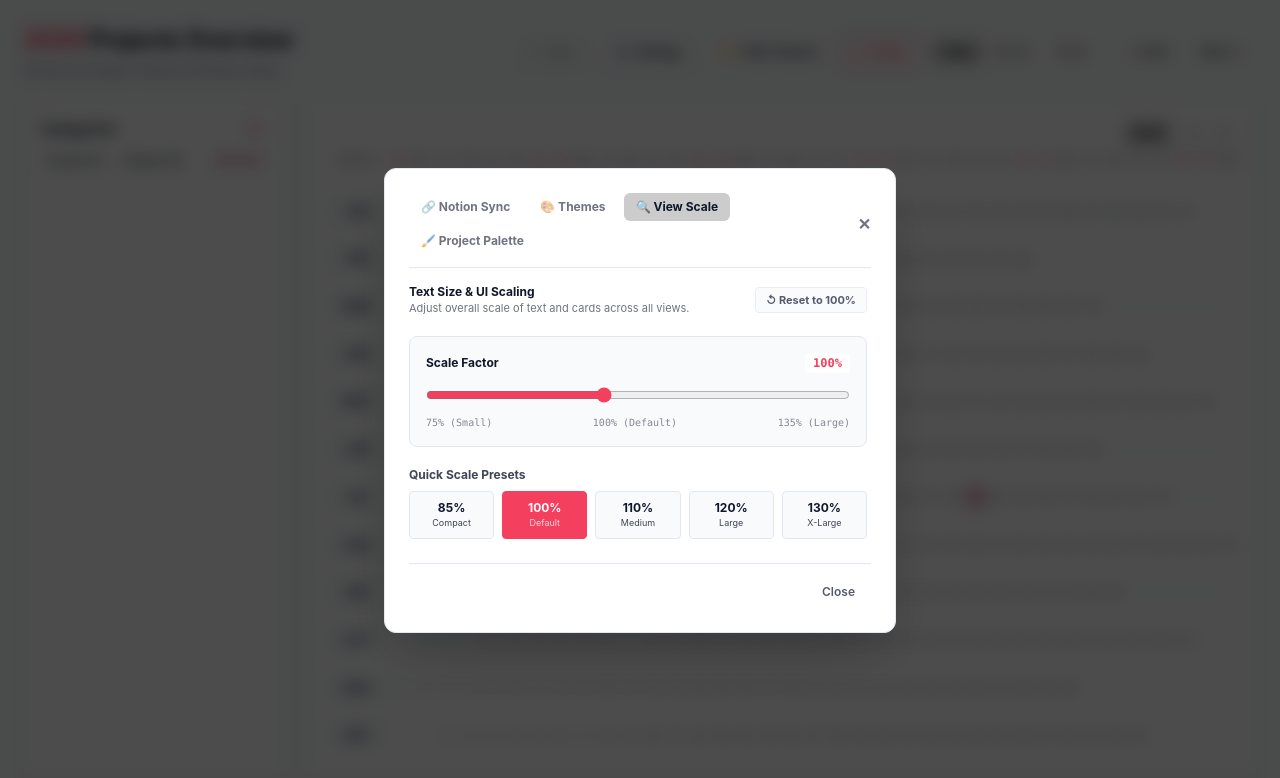
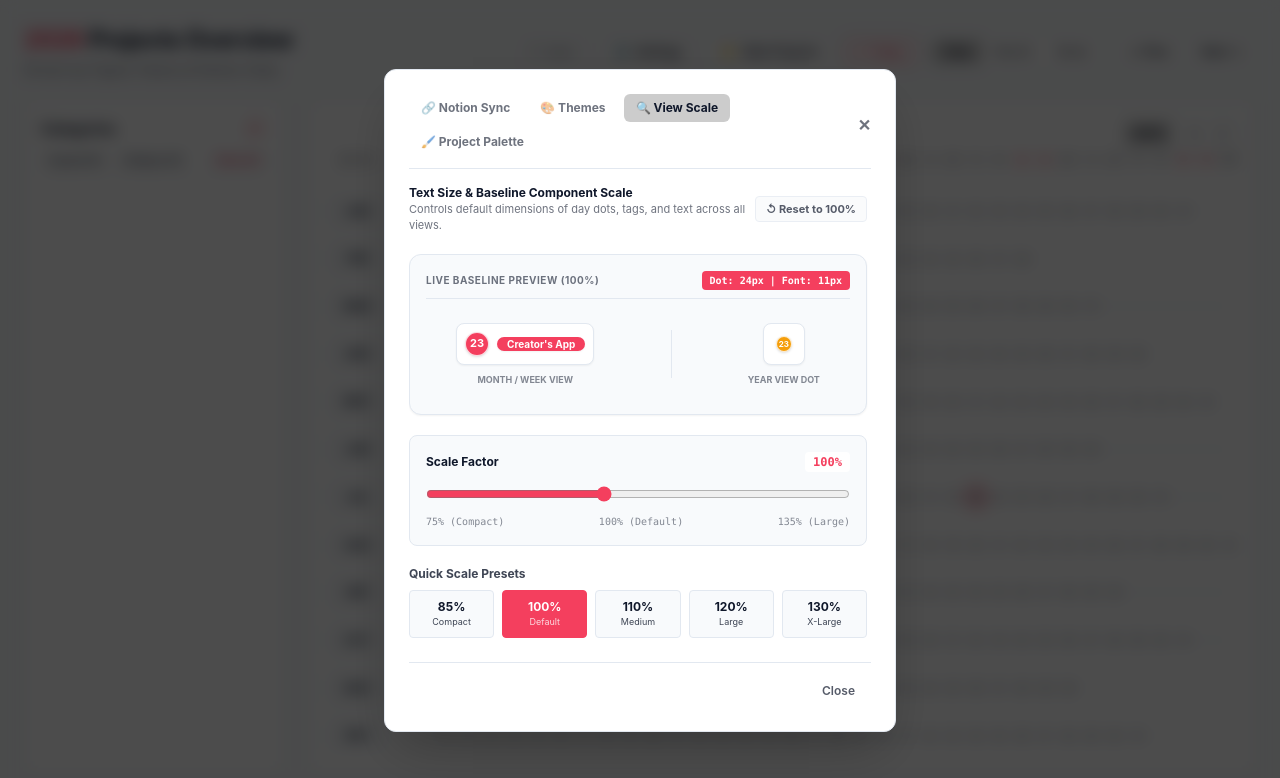
Before and after one commit to formfiberstudio-pixel/creator-timeline, a React (Vite) app: page / in a window 1280 px wide. Both pictures are taken after a click on the button "🔍 View Scale". Shown: the top 778 px of the page. Built offline with nearby package versions, Linux system fonts and the light colour scheme.

Commit message:
refine view scale

```diff
--- a/src/App.jsx
+++ b/src/App.jsx
@@ -184,7 +184,8 @@ function WeekDayColumn({
   hoveredProjectTitle,
   setHoveredProjectTitle,
   setSelectedLogModal,
-  getDotColor
+  getDotColor,
+  scaleFactor
 }) {
   const scrollRef = useRef(null);
   const [canScrollUp, setCanScrollUp] = useState(false);
@@ -202,6 +203,8 @@ function WeekDayColumn({
   }, [logs, weekCardHeight]);
 
   const hasLog = logs.length > 0;
+  const dotPx = Math.round(24 * scaleFactor);
+  const dotFontPx = Math.round(11 * scaleFactor);
 
   return (
     <div
@@ -221,18 +224,24 @@ function WeekDayColumn({
         style={{ borderColor: 'var(--theme-border)', backgroundColor: 'var(--theme-bg)' }}
       >
         <div
-          className={`w-6 h-6 rounded-full flex items-center justify-center text-[11px] font-bold text-white shadow-sm border transition-all ${
+          className={`rounded-full flex items-center justify-center font-bold text-white shadow-sm border transition-all ${
             hasLog ? 'border-white/80' : 'border-zinc-700/30 text-zinc-400'
           } ${isTodayDate && !hasLog ? 'ring-2 ring-[var(--theme-primary)] text-white' : ''}`}
-          style={{ backgroundColor: hasLog ? displayDotHex : (isTodayDate ? 'var(--theme-primary)' : undefined) }}
+          style={{
+            width: `${dotPx}px`,
+            height: `${dotPx}px`,
+            fontSize: `${dotFontPx}px`,
+            backgroundColor: hasLog ? displayDotHex : (isTodayDate ? 'var(--theme-primary)' : undefined)
+          }}
         >
           {slot.dayNum}
         </div>
 
         {logs.length > 1 && (
           <span
-            className="text-[10px] font-bold px-1.5 py-0.5 rounded-full border"
+            className="font-bold px-1.5 py-0.5 rounded-full border"
             style={{
+              fontSize: `${Math.round(10 * scaleFactor)}px`,
               backgroundColor: 'var(--theme-secondary-20, rgba(245, 158, 11, 0.2))',
               color: 'var(--theme-secondary)',
               borderColor: 'var(--theme-secondary)'
@@ -295,8 +304,8 @@ function WeekDayColumn({
                 {/* Pill Project Tag */}
                 <div className="relative z-10 flex items-center gap-1.5 pointer-events-none">
                   <span
-                    className="inline-flex items-center text-[9px] sm:text-[10px] font-bold text-white px-2 py-0.5 rounded-full backdrop-blur-sm truncate max-w-full leading-none shadow-xs"
-                    style={{ backgroundColor: logDotHex }}
+                    className="inline-flex items-center font-bold text-white px-2 py-0.5 rounded-full backdrop-blur-sm truncate max-w-full leading-none shadow-xs"
+                    style={{ backgroundColor: logDotHex, fontSize: `${Math.round(10 * scaleFactor)}px` }}
                   >
                     {log.Projects}
                   </span>
@@ -304,7 +313,10 @@ function WeekDayColumn({
 
                 {/* Translucent Title Overlay */}
                 <div className="relative z-10 mt-auto">
-                  <div className="text-[10px] sm:text-[11px] font-bold text-white bg-black/40 p-1.5 rounded-sm backdrop-blur-sm line-clamp-2 leading-tight">
+                  <div
+                    className="font-bold text-white bg-black/40 p-1.5 rounded-sm backdrop-blur-sm line-clamp-2 leading-tight"
+                    style={{ fontSize: `${Math.round(11 * scaleFactor)}px` }}
+                  >
                     {log.title}
                   </div>
                 </div>
@@ -312,7 +324,7 @@ function WeekDayColumn({
             );
           })
         ) : (
-          <div className="h-full flex items-center justify-center text-[10px] italic opacity-40">
+          <div className="h-full flex items-center justify-center italic opacity-40" style={{ fontSize: `${Math.round(10 * scaleFactor)}px` }}>
             No entries
           </div>
         )}
@@ -368,6 +380,16 @@ function App() {
   useEffect(() => {
     localStorage.setItem('notionWidgetViewScale', viewScale);
   }, [viewScale]);
+
+  const scaleFactor = viewScale / 100;
+
+  // Derived baseline component dimensions based on viewScale
+  const monthDotPx = Math.round(24 * scaleFactor);
+  const monthDotFontPx = Math.round(11 * scaleFactor);
+  const yearDotPx = Math.round(16 * scaleFactor);
+  const yearDotFontPx = Math.round(8 * scaleFactor);
+  const cardTitleFontPx = Math.round(11 * scaleFactor);
+  const projectTagFontPx = Math.round(10 * scaleFactor);
 
   // --- THEME MANAGER STATE ---
   const [customThemes, setCustomThemes] = useState(() => {
@@ -902,7 +924,6 @@ function App() {
     '--theme-text': currentThemeColors.text,
     '--theme-primary': currentThemeColors.primary,
     '--theme-secondary': currentThemeColors.secondary,
-    fontSize: `${viewScale}%`,
   };
 
   return (
@@ -1055,7 +1076,7 @@ function App() {
                 return (
                   <div key={type} className="border rounded-md overflow-hidden shrink-0 shadow-sm" style={{ borderColor: categoryBorderColor, backgroundColor: 'var(--theme-card)' }}>
                     <div onClick={() => toggleTypeAccordion(type)} className="text-[10px] font-bold uppercase tracking-wider p-2.5 flex items-center justify-between cursor-pointer transition-colors hover:opacity-80">
-                      <span className="tracking-wide font-black">{type}</span>
+                      <span className="tracking-wide font-black" style={{ fontSize: `${Math.round(10 * scaleFactor)}px` }}>{type}</span>
                       <span className="text-[9px] font-mono opacity-60">{isHidden ? '▼' : '▲'}</span>
                     </div>
                     {!isHidden && (
@@ -1075,9 +1096,10 @@ function App() {
                               style={{
                                 backgroundColor: 'var(--theme-bg)',
                                 borderColor: isHovered || isSelected ? 'var(--theme-secondary)' : 'var(--theme-border)',
-                                opacity: dynamicFilterActive && !isSelected && !isHovered ? 0.35 : 1
+                                opacity: dynamicFilterActive && !isSelected && !isHovered ? 0.35 : 1,
+                                fontSize: `${Math.round(12 * scaleFactor)}px`
                               }}
-                              className={`text-xs p-2.5 rounded border transition-all cursor-pointer flex items-center gap-2 ${
+                              className={`p-2.5 rounded border transition-all cursor-pointer flex items-center gap-2 ${
                                 isHovered ? 'ring-1 ring-[var(--theme-secondary)] scale-[1.02] font-bold z-10 relative' : ''
                               }`}
                             >
@@ -1107,7 +1129,7 @@ function App() {
             <div className="flex flex-col h-full w-full min-h-0">
               <div className="flex items-center gap-2 mb-2 shrink-0">
                 <div className="w-5 shrink-0" />
-                <div className="grid w-full flex-1 text-center text-xs font-semibold uppercase tracking-wider" style={{ gridTemplateColumns: 'repeat(7, minmax(0, 1fr))', gap: `${gap}px` }}>
+                <div className="grid w-full flex-1 text-center font-semibold uppercase tracking-wider" style={{ gridTemplateColumns: 'repeat(7, minmax(0, 1fr))', gap: `${gap}px`, fontSize: `${Math.round(12 * scaleFactor)}px` }}>
                   {['Sun', 'Mon', 'Tue', 'Wed', 'Thu', 'Fri', 'Sat'].map((day, idx) => (
                     <div key={day} className={idx === 0 || idx === 6 ? 'font-bold' : 'opacity-60'} style={{ color: idx === 0 || idx === 6 ? 'var(--theme-primary)' : undefined }}>{day}</div>
                   ))}
@@ -1164,10 +1186,15 @@ function App() {
                             {/* Top row container */}
                             <div className="absolute top-2 left-2 right-2 flex items-center gap-1.5 z-10 pointer-events-none">
                               <div
-                                className={`w-6 h-6 rounded-full flex items-center justify-center text-[11px] font-bold text-white shadow-sm border transition-opacity duration-200 pointer-events-auto relative shrink-0 ${
+                                className={`rounded-full flex items-center justify-center font-bold text-white shadow-sm border transition-opacity duration-200 pointer-events-auto relative shrink-0 ${
                                   hasLog ? 'border-white/80' : 'border-zinc-700/30 text-zinc-400'
                                 } ${isToday(slot.dateObj) && !hasLog ? 'ring-2 ring-[var(--theme-primary)] text-white' : ''} ${isUnrelatedHover ? 'opacity-40 grayscale-[50%]' : ''}`}
-                                style={{ backgroundColor: hasLog ? displayDotHex : (isToday(slot.dateObj) ? 'var(--theme-primary)' : undefined) }}
+                                style={{
+                                  width: `${monthDotPx}px`,
+                                  height: `${monthDotPx}px`,
+                                  fontSize: `${monthDotFontPx}px`,
+                                  backgroundColor: hasLog ? displayDotHex : (isToday(slot.dateObj) ? 'var(--theme-primary)' : undefined)
+                                }}
                               >
                                 {slot.dayNum}
                                 {hasMultipleProjects && (
@@ -1178,8 +1205,8 @@ function App() {
                               </div>
                               {hasLog && primaryLog && (
                                 <span
-                                  className={`inline-flex items-center text-[9px] sm:text-[10px] font-bold text-white px-2.5 py-0.5 rounded-full backdrop-blur-sm truncate max-w-[calc(100%-2rem)] leading-none shadow-xs transition-opacity duration-200 pointer-events-auto ${isUnrelatedHover ? 'opacity-40 grayscale-[50%]' : ''}`}
-                                  style={{ backgroundColor: displayDotHex }}
+                                  className={`inline-flex items-center font-bold text-white px-2.5 py-0.5 rounded-full backdrop-blur-sm truncate max-w-[calc(100%-2rem)] leading-none shadow-xs transition-opacity duration-200 pointer-events-auto ${isUnrelatedHover ? 'opacity-40 grayscale-[50%]' : ''}`}
+                                  style={{ backgroundColor: displayDotHex, fontSize: `${projectTagFontPx}px` }}
                                 >
                                   {primaryLog.Projects}
                                 </span>
@@ -1188,7 +1215,10 @@ function App() {
 
                             {/* Translucent Entry Title Overlay */}
                             {hasLog && primaryLog && (
-                              <div className={`relative z-10 text-[10px] sm:text-[11px] font-bold text-white bg-black/40 p-1.5 rounded-sm backdrop-blur-sm line-clamp-2 leading-tight transition-opacity duration-200 ${isUnrelatedHover ? 'opacity-40 grayscale-[50%]' : ''}`}>
+                              <div
+                                className={`relative z-10 font-bold text-white bg-black/40 p-1.5 rounded-sm backdrop-blur-sm line-clamp-2 leading-tight transition-opacity duration-200 ${isUnrelatedHover ? 'opacity-40 grayscale-[50%]' : ''}`}
+                                style={{ fontSize: `${cardTitleFontPx}px` }}
+                              >
                                 {primaryLog.title}
                               </div>
                             )}
@@ -1265,6 +1295,7 @@ function App() {
                       setHoveredProjectTitle={setHoveredProjectTitle}
                       setSelectedLogModal={setSelectedLogModal}
                       getDotColor={getDotColor}
+                      scaleFactor={scaleFactor}
                     />
                   );
                 })}
@@ -1366,8 +1397,6 @@ function App() {
                             }
 
                             const targetDate = new Date(year, mIdx, targetDayNum);
-                            const isWeekend = targetDate.getDay() === 0 || targetDate.getDay() === 6;
-                            const isStatHoliday = getOntarioStatHolidayName(targetDate) !== null;
                             const logs = getLogsForDate(targetDate);
                             const hasLog = logs.length > 0;
                             const uniqueProjects = new Set(logs.map(l => l.Projects || 'Untitled Project'));
@@ -1382,8 +1411,14 @@ function App() {
                               <div key={mIdx} onClick={() => handleWeekClick(mIdx, weekIndex)} onMouseEnter={() => { setHoveredWeek({ mIdx, weekIndex }); if (hasLog && primaryLog) setHoveredProjectTitle(primaryLog.Projects || 'Untitled Project'); }} onMouseLeave={() => { setHoveredWeek(null); setHoveredProjectTitle(null); }} className={`h-full w-full flex items-center justify-center relative cursor-pointer group/node transition-colors ${weekHighlightStyle}`}>
                                 <div
                                   onClick={(e) => { e.stopPropagation(); setSelectedLogModal({ dateObj: targetDate, logs }); }}
-                                  style={{ backgroundColor: hasLog ? displayDotHex : 'var(--theme-card)', borderColor: 'var(--theme-border)' }}
-                                  className={`w-3.5 h-3.5 sm:w-4 sm:h-4 rounded-full flex items-center justify-center text-[7px] sm:text-[8px] transition-all duration-200 relative z-10 border ${
+                                  style={{
+                                    width: `${yearDotPx}px`,
+                                    height: `${yearDotPx}px`,
+                                    fontSize: `${yearDotFontPx}px`,
+                                    backgroundColor: hasLog ? displayDotHex : 'var(--theme-card)',
+                                    borderColor: 'var(--theme-border)'
+                                  }}
+                                  className={`rounded-full flex items-center justify-center transition-all duration-200 relative z-10 border ${
                                     hasLog ? 'text-white font-bold border-white/80 shadow-xs scale-110' : ''
                                   } ${isHoveredProject ? 'ring-2 ring-[var(--theme-secondary)] ring-offset-1 font-bold z-30 scale-125' : isToday(targetDate) ? 'ring-2 ring-[var(--theme-primary)] ring-offset-1 font-bold' : ''} ${isUnrelatedHover ? 'opacity-40 grayscale-[50%]' : ''}`}
                                 >
@@ -1453,8 +1488,6 @@ function App() {
                               }
 
                               const targetDate = new Date(year, mIdx, targetDayNum);
-                              const isWeekend = targetDate.getDay() === 0 || targetDate.getDay() === 6;
-                              const isStatHoliday = getOntarioStatHolidayName(targetDate) !== null;
                               const logs = getLogsForDate(targetDate);
                               const hasLog = logs.length > 0;
                               const uniqueProjects = new Set(logs.map(l => l.Projects || 'Untitled Project'));
@@ -1469,8 +1502,14 @@ function App() {
                                 <div key={colIndex} onClick={() => handleWeekClick(mIdx, weekIndex)} onMouseEnter={() => { setHoveredWeek({ mIdx, weekIndex }); if (hasLog && primaryLog) setHoveredProjectTitle(primaryLog.Projects || 'Untitled Project'); }} onMouseLeave={() => { setHoveredWeek(null); setHoveredProjectTitle(null); }} className={`h-full flex items-center justify-center relative cursor-pointer group/node transition-colors ${weekHighlightStyle}`}>
                                   <div
                                     onClick={(e) => { e.stopPropagation(); setSelectedLogModal({ dateObj: targetDate, logs }); }}
-                                    style={{ backgroundColor: hasLog ? displayDotHex : 'var(--theme-card)', borderColor: 'var(--theme-border)' }}
-                                    className={`w-3.5 h-3.5 sm:w-4 sm:h-4 rounded-full flex items-center justify-center text-[7px] sm:text-[8px] transition-all duration-200 relative z-10 border ${
+                                    style={{
+                                      width: `${yearDotPx}px`,
+                                      height: `${yearDotPx}px`,
+                                      fontSize: `${yearDotFontPx}px`,
+                                      backgroundColor: hasLog ? displayDotHex : 'var(--theme-card)',
+                                      borderColor: 'var(--theme-border)'
+                                    }}
+                                    className={`rounded-full flex items-center justify-center transition-all duration-200 relative z-10 border ${
                                       hasLog ? 'text-white font-bold border-white/80 shadow-xs scale-110' : ''
                                     } ${isHoveredProject ? 'ring-2 ring-[var(--theme-secondary)] ring-offset-1 font-bold z-30 scale-125' : isToday(targetDate) ? 'ring-2 ring-[var(--theme-primary)] ring-offset-1 font-bold' : ''} ${isUnrelatedHover ? 'opacity-40 grayscale-[50%]' : ''}`}
                                   >
@@ -1526,7 +1565,7 @@ function App() {
                   🎨 Themes
                 </button>
 
-                {/* 3. VIEW SCALE (NEW TAB) */}
+                {/* 3. VIEW SCALE */}
                 <button
                   onClick={() => setSettingsTab('scale')}
                   className={`text-xs font-bold px-3 py-1.5 rounded-md cursor-pointer transition-all ${
@@ -1688,8 +1727,8 @@ function App() {
               <div className="flex-1 overflow-y-auto pr-1 space-y-5 min-h-0">
                 <div className="flex items-center justify-between">
                   <div>
-                    <h3 className="text-xs font-bold">Text Size & UI Scaling</h3>
-                    <p className="text-[11px] opacity-60">Adjust overall scale of text and cards across all views.</p>
+                    <h3 className="text-xs font-bold">Text Size & Baseline Component Scale</h3>
+                    <p className="text-[11px] opacity-60">Controls default dimensions of day dots, tags, and text across all views.</p>
                   </div>
                   <button
                     onClick={() => setViewScale(100)}
@@ -1700,6 +1739,62 @@ function App() {
                   </button>
                 </div>
 
+                {/* --- LIVE SCALED DAY DOT GRAPHIC PREVIEW PANEL --- */}
+                <div className="p-4 border rounded-xl space-y-3 shadow-xs" style={{ borderColor: 'var(--theme-border)', backgroundColor: 'var(--theme-bg)' }}>
+                  <div className="flex items-center justify-between border-b pb-2" style={{ borderColor: 'var(--theme-border)' }}>
+                    <span className="text-[10px] font-bold uppercase tracking-wider opacity-60">Live Baseline Preview ({viewScale}%)</span>
+                    <span className="text-[10px] font-mono font-bold px-2 py-0.5 rounded text-white" style={{ backgroundColor: 'var(--theme-primary)' }}>
+                      Dot: {monthDotPx}px | Font: {cardTitleFontPx}px
+                    </span>
+                  </div>
+
+                  <div className="flex items-center justify-around py-3 gap-4">
+                    {/* Month/Week Day Dot Preview */}
+                    <div className="flex flex-col items-center gap-2">
+                      <div className="flex items-center gap-2 p-2 rounded-lg border shadow-xs" style={{ backgroundColor: 'var(--theme-card)', borderColor: 'var(--theme-border)' }}>
+                        <div
+                          className="rounded-full flex items-center justify-center font-bold text-white shadow-sm border border-white/80 transition-all shrink-0"
+                          style={{
+                            width: `${monthDotPx}px`,
+                            height: `${monthDotPx}px`,
+                            fontSize: `${monthDotFontPx}px`,
+                            backgroundColor: 'var(--theme-primary)'
+                          }}
+                        >
+                          23
+                        </div>
+                        <span
+                          className="font-bold text-white px-2.5 py-0.5 rounded-full leading-none shadow-xs truncate max-w-[120px]"
+                          style={{ backgroundColor: 'var(--theme-primary)', fontSize: `${projectTagFontPx}px` }}
+                        >
+                          Creator's App
+                        </span>
+                      </div>
+                      <span className="text-[9px] font-bold opacity-50 uppercase">Month / Week View</span>
+                    </div>
+
+                    <div className="w-px h-12" style={{ backgroundColor: 'var(--theme-border)' }} />
+
+                    {/* Year View Dot Preview */}
+                    <div className="flex flex-col items-center gap-2">
+                      <div className="p-3 rounded-lg border flex items-center justify-center shadow-xs" style={{ backgroundColor: 'var(--theme-card)', borderColor: 'var(--theme-border)' }}>
+                        <div
+                          className="rounded-full flex items-center justify-center font-bold text-white shadow-sm border border-white/80 transition-all"
+                          style={{
+                            width: `${yearDotPx}px`,
+                            height: `${yearDotPx}px`,
+                            fontSize: `${yearDotFontPx}px`,
+                            backgroundColor: 'var(--theme-secondary)'
+                          }}
+                        >
+                          23
+                        </div>
+                      </div>
+                      <span className="text-[9px] font-bold opacity-50 uppercase">Year View Dot</span>
+                    </div>
+                  </div>
+                </div>
+
                 {/* Slider Control */}
                 <div className="p-4 border rounded-lg space-y-3" style={{ borderColor: 'var(--theme-border)', backgroundColor: 'var(--theme-bg)' }}>
                   <div className="flex items-center justify-between">
@@ -1720,7 +1815,7 @@ function App() {
                   />
 
                   <div className="flex justify-between text-[10px] opacity-50 font-mono">
-                    <span>75% (Small)</span>
+                    <span>75% (Compact)</span>
                     <span>100% (Default)</span>
                     <span>135% (Large)</span>
                   </div>
```
